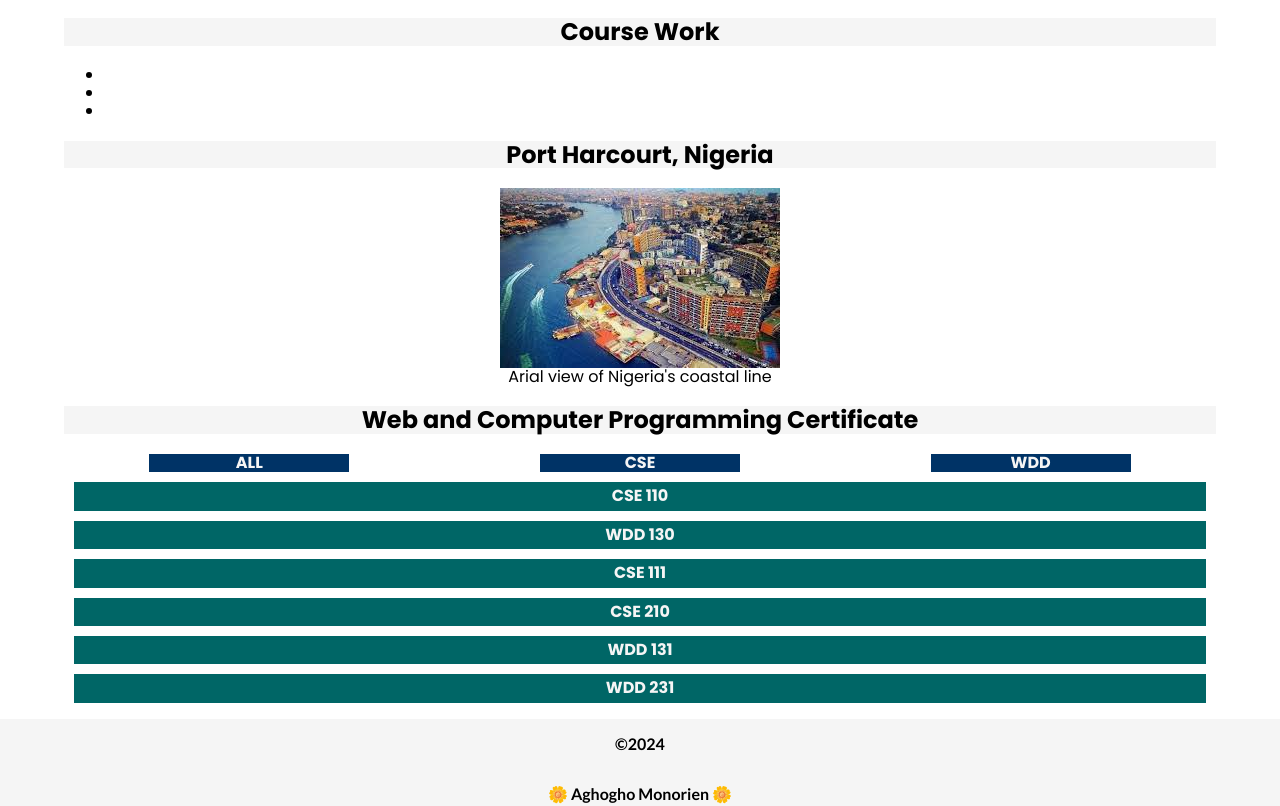
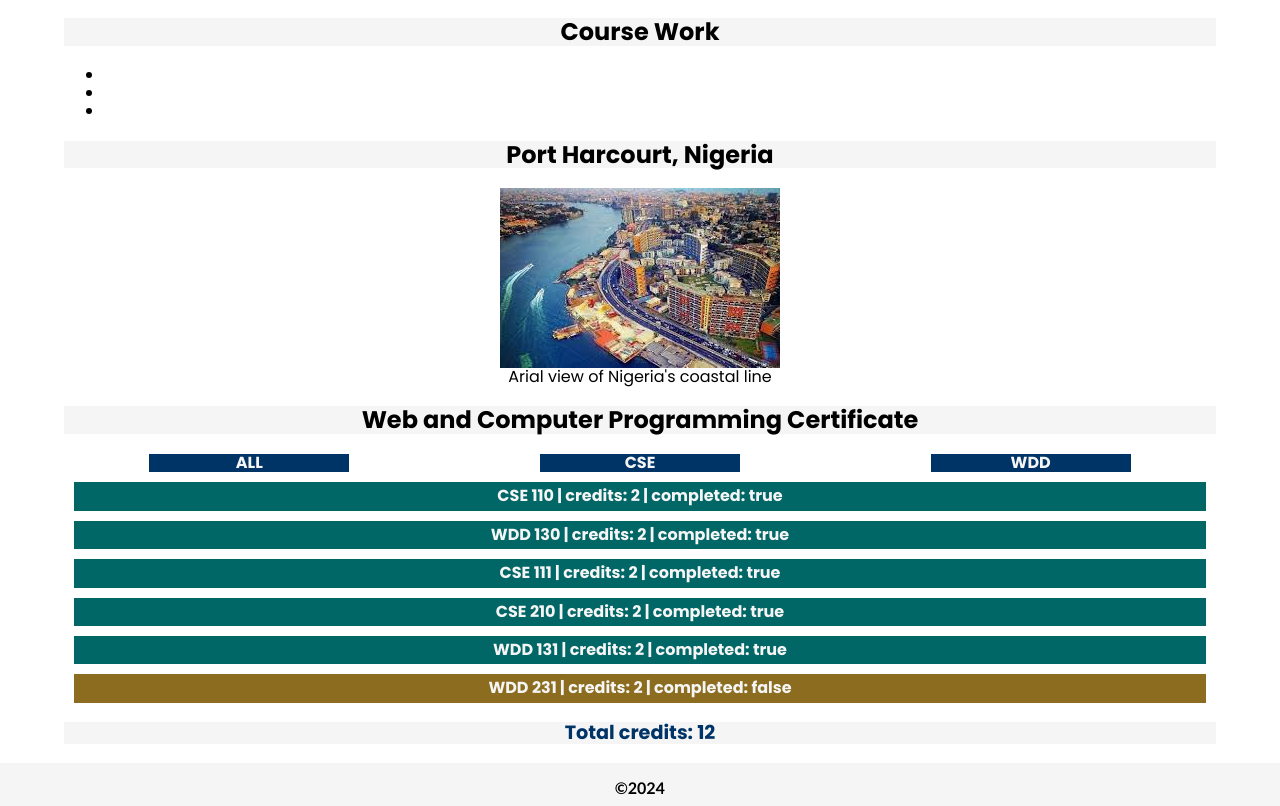
Before and after one commit to aghogho-dev/wdd231, a plain HTML site: page index.html in a window 1280 px wide. Shown: the part 157-963 px from the top of the page. Drawn offline with Linux system fonts and the light colour scheme.

```diff
--- a/index.html
+++ b/index.html
@@ -75,6 +75,7 @@
                 <div id="course-list">
 
                 </div>
+                <p id="total-credit"></p>
             </div>
         </section>
 
--- a/scripts/homepage.js
+++ b/scripts/homepage.js
@@ -1,10 +1,90 @@
+// const courseList = [
+//     "CSE 110",
+//     "WDD 130",
+//     "CSE 111",
+//     "CSE 210",
+//     "WDD 131",
+//     "WDD 231",
+// ]
+
 const courseList = [
-    "CSE 110",
-    "WDD 130",
-    "CSE 111",
-    "CSE 210",
-    "WDD 131",
-    "WDD 231",
+    {
+        subject: 'CSE',
+        number: 110,
+        title: 'Introduction to Programming',
+        credits: 2,
+        certificate: 'Web and Computer Programming',
+        description: 'This course will introduce students to programming. It will introduce the building blocks of programming languages (variables, decisions, calculations, loops, array, and input/output) and use them to solve problems.',
+        technology: [
+            'Python'
+        ],
+        completed: true
+    },
+    {
+        subject: 'WDD',
+        number: 130,
+        title: 'Web Fundamentals',
+        credits: 2,
+        certificate: 'Web and Computer Programming',
+        description: 'This course introduces students to the World Wide Web and to careers in web site design and development. The course is hands on with students actually participating in simple web designs and programming. It is anticipated that students who complete this course will understand the fields of web design and development and will have a good idea if they want to pursue this degree as a major.',
+        technology: [
+            'HTML',
+            'CSS'
+        ],
+        completed: true
+    },
+    {
+        subject: 'CSE',
+        number: 111,
+        title: 'Programming with Functions',
+        credits: 2,
+        certificate: 'Web and Computer Programming',
+        description: 'CSE 111 students become more organized, efficient, and powerful computer programmers by learning to research and call functions written by others; to write, call , debug, and test their own functions; and to handle errors within functions. CSE 111 students write programs with functions to solve problems in many disciplines, including business, physical science, human performance, and humanities.',
+        technology: [
+            'Python'
+        ],
+        completed: true
+    },
+    {
+        subject: 'CSE',
+        number: 210,
+        title: 'Programming with Classes',
+        credits: 2,
+        certificate: 'Web and Computer Programming',
+        description: 'This course will introduce the notion of classes and objects. It will present encapsulation at a conceptual level. It will also work with inheritance and polymorphism.',
+        technology: [
+            'C#'
+        ],
+        completed: true
+    },
+    {
+        subject: 'WDD',
+        number: 131,
+        title: 'Dynamic Web Fundamentals',
+        credits: 2,
+        certificate: 'Web and Computer Programming',
+        description: 'This course builds on prior experience in Web Fundamentals and programming. Students will learn to create dynamic websites that use JavaScript to respond to events, update content, and create responsive user experiences.',
+        technology: [
+            'HTML',
+            'CSS',
+            'JavaScript'
+        ],
+        completed: true
+    },
+    {
+        subject: 'WDD',
+        number: 231,
+        title: 'Frontend Web Development I',
+        credits: 2,
+        certificate: 'Web and Computer Programming',
+        description: 'This course builds on prior experience with Dynamic Web Fundamentals and programming. Students will focus on user experience, accessibility, compliance, performance optimization, and basic API usage.',
+        technology: [
+            'HTML',
+            'CSS',
+            'JavaScript'
+        ],
+        completed: false
+    }
 ]
 
 
@@ -27,7 +107,7 @@ document.addEventListener("DOMContentLoaded", () => {
     lastModified.innerHTML = `Last Update: ${today.getDate()}/${today.getMonth()}/${today.getFullYear()} ${today.getHours()}:${today.getMinutes()}:${today.getSeconds()}`
 
 
-    const selectCourse = document.querySelector("#select-course");
+    // const selectCourse = document.querySelector("#select-course");
     const courseDiv = document.querySelector("#course-list");
 
     function createCourseTemplate(listCourses) {
@@ -36,9 +116,9 @@ document.addEventListener("DOMContentLoaded", () => {
         listCourses.forEach((course) => {
             let enterCourse = document.createElement("span");
 
-            enterCourse.textContent = course;
+            enterCourse.textContent = `${course.subject} ${course.number} | credits: ${course.credits} | completed: ${course.completed}`;
 
-            // enterCourse.setAttribute()
+            if (!course.completed) enterCourse.setAttribute("style", "background-color:#8C6D1F");
 
             enterCourse.classList.add("course-span");
 
@@ -48,16 +128,19 @@ document.addEventListener("DOMContentLoaded", () => {
 
     createCourseTemplate(courseList);
 
+    // const courseListSubject = courseList.map((course) => course.subject);
+    const totalCredit = document.querySelector("#total-credit");
+
     function filterTemplate(filter) {
         switch (filter) {
             case "ALL":
                 createCourseTemplate(courseList);
                 break;
             case "CSE":
-                createCourseTemplate(courseList.filter(course => course.startsWith("CSE")));
+                createCourseTemplate(courseList.filter(course => course.subject.startsWith("CSE")));
                 break;
             case "WDD":
-                createCourseTemplate(courseList.filter(course => course.startsWith("WDD")));
+                createCourseTemplate(courseList.filter(course => course.subject.startsWith("WDD")));
                 break;
             default:
                 createCourseTemplate(courseList);
@@ -65,12 +148,37 @@ document.addEventListener("DOMContentLoaded", () => {
         }
     }
 
+    filterCredit("ALL");
+
+
     document.querySelectorAll("#select-course .course").forEach((a) => {
         a.addEventListener("click", (event) => {
             event.preventDefault();
             const filter = event.target.id.toUpperCase();
             filterTemplate(filter);
+            filterCredit(filter);
         });
     });
 
+    function filterCredit(filter) {
+        let total = 0;
+        switch (filter) {
+            case "ALL":
+                total = courseList.reduce((total, course) => total + course.credits, 0);
+                break;
+            case "CSE":
+                total = courseList.filter(course => course.subject.startsWith("CSE")).reduce((total, course) => total + course.credits, 0);
+                break;
+            case "WDD":
+                total = courseList.filter(course => course.subject.startsWith("WDD")).reduce((total, course) => total + course.credits, 0);
+                break;
+            default:
+                total = courseList.reduce((total, course) => total + course.credits, 0);
+                break;
+        }
+
+        totalCredit.innerHTML = `Total credits: ${total}`;
+    }
+
+
 });
--- a/styles/homepage-mobile.css
+++ b/styles/homepage-mobile.css
@@ -161,3 +161,11 @@ span.course {
     padding: 5px;
     color: var(--background-color)
 }
+
+#total-credit {
+    background-color: var(--background-color);
+    font-weight: var(--weight-bold);
+    text-align: center;
+    font-size: larger;
+    color: var(--primary-color);
+}
```
